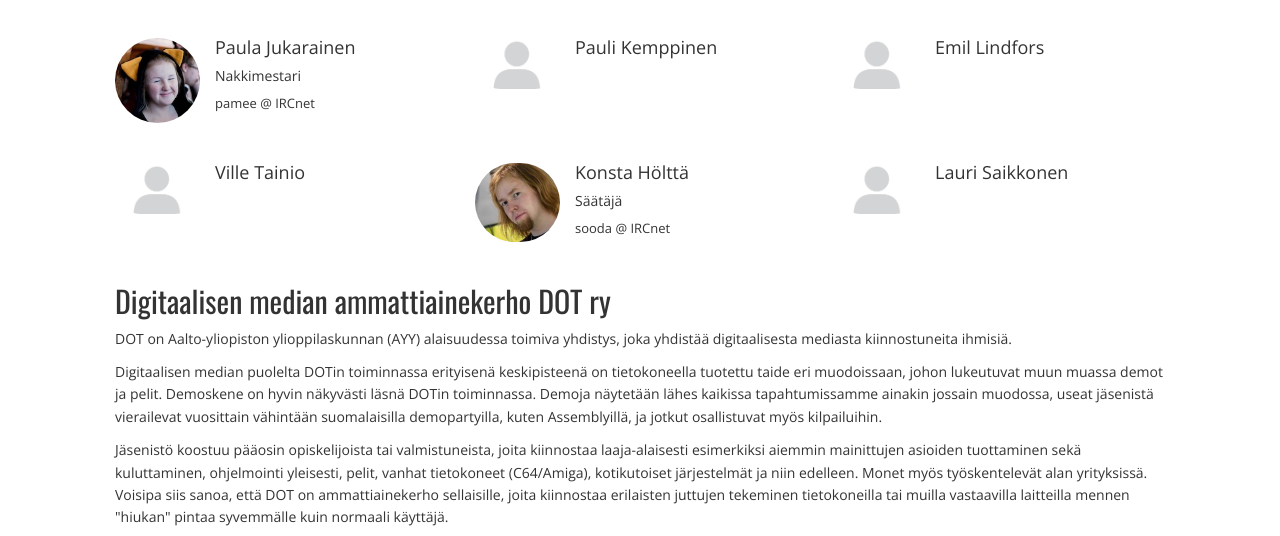
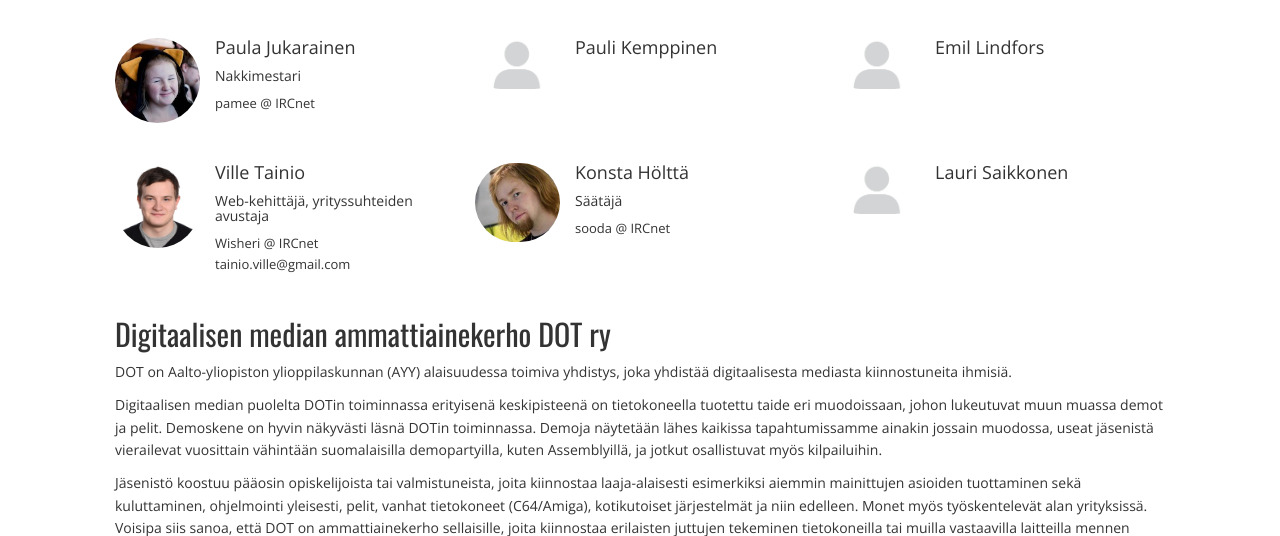
Before and after one commit to anttihirvonen/graffathon, a Flask app: page /team in a window 1280 px wide. Shown: the part 492-1028 px from the top of the page. Run offline with Flask 2, Linux system fonts and the light colour scheme; parts of the project's set-up code (start-up, migrations or seed data) failed here and were passed over; some libraries are stand-ins or nearby versions.

Commit message:
Added team image and information about myself

```diff
--- a/app/templates/team.html
+++ b/app/templates/team.html
@@ -82,10 +82,13 @@
         <div class="col-md-4 organizer">
           <div class="media">
             <a class="pull-left" href="#">
-              <img class="media-object" src="{{ url_for('static', filename='img/team/anonymous.png') }}" alt="...">
+              <img class="media-object" src="{{ url_for('static', filename='img/team/ville.jpg') }}" alt="...">
             </a>
             <div class="media-body">
               <h4 class="media-heading">Ville Tainio</h4>
+              <h5>Web-kehittäjä, yrityssuhteiden avustaja</h5>
+              <p>Wisheri @ IRCnet</p>
+              <p>tainio.ville@gmail.com</p>
             </div>
           </div>
         </div>
```
Also changed, not shown: app/static/img/team/ville.jpg (added).
